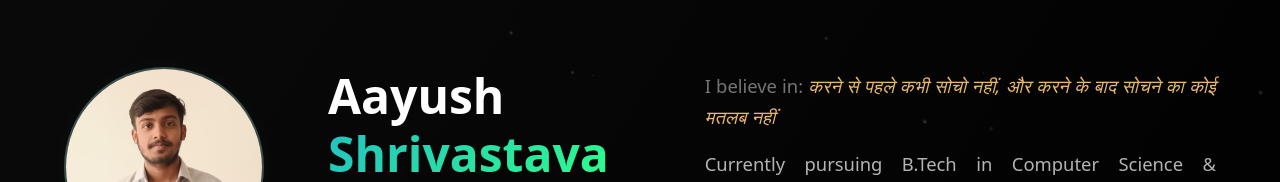
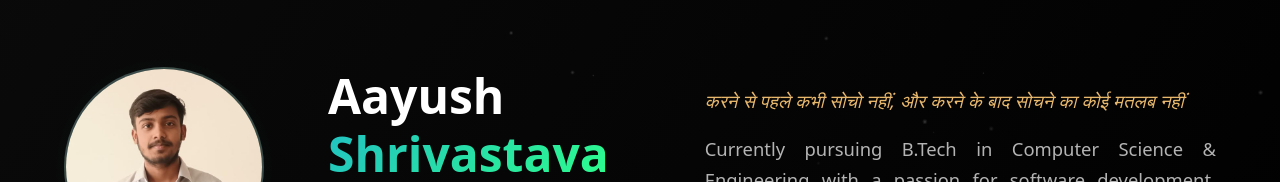
Before and after one commit to krushayu/Portfolio, a React (Create React App) app: page /about in a window 1280 px wide. Shown: the part 156-338 px from the top of the page. Built offline with nearby package versions, Linux system fonts and the light colour scheme; no server answers; a web font is replaced by a local one.

Commit message:
Update about.jsx

```diff
--- a/src/About/about.jsx
+++ b/src/About/about.jsx
@@ -237,7 +237,7 @@ const About = () => {
 
             <div className="hero-description">
               <p className="description-primary">
-                I believe in:{" "}
+                {" "}
                 <span className="highlight-gradient">{typed}{!typeDone && <span className="type-cursor">|</span>}</span>
               </p>
               <p className="description-secondary">
```
